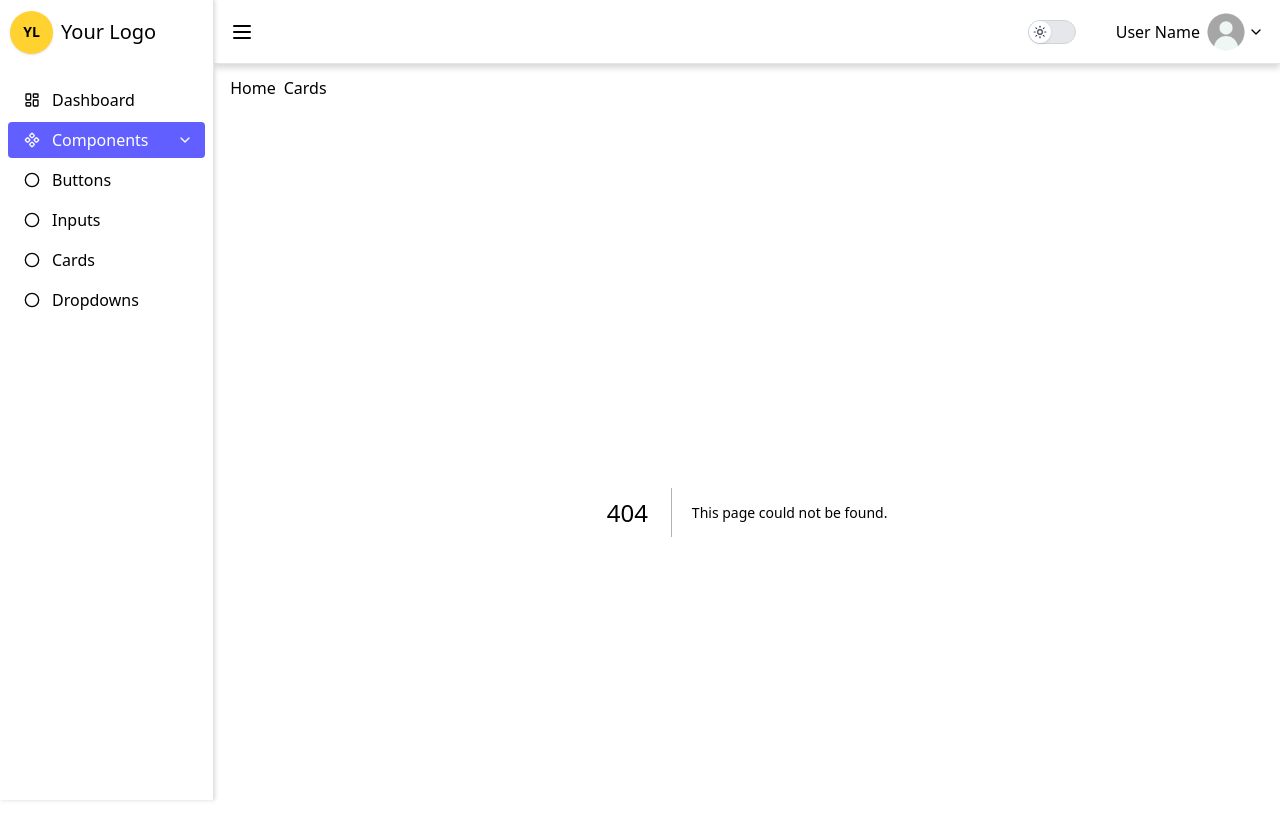
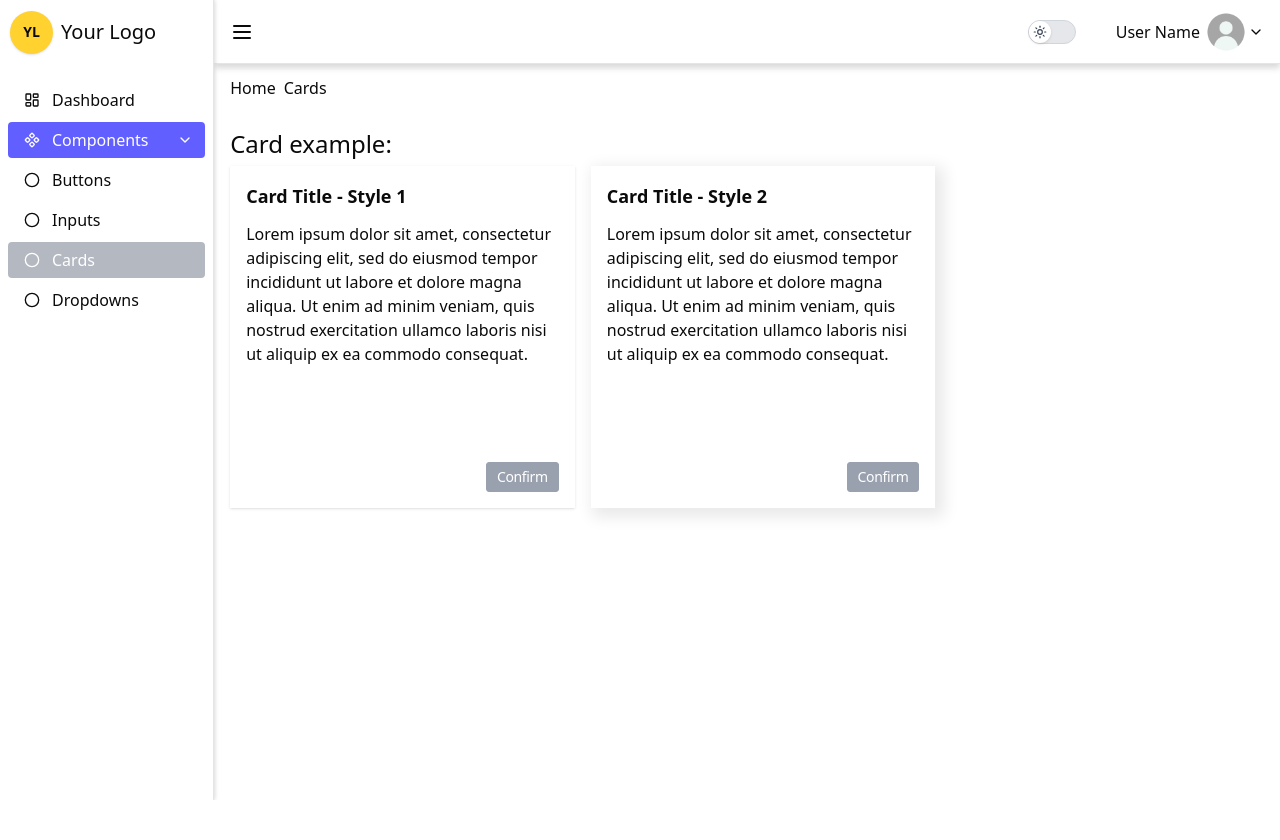
Before and after one commit to arthurHisao/Nextjs-my-own-component, a Next.js app: page /components/cards in a window 1280 px wide. Before the commit this address had no page. Shown: the top 840 px of the page. After the commit the page ends 800 px from the top, so only its background shows below. Built offline with nearby package versions, Linux system fonts and the light colour scheme.

Commit message:
Feat added Card Component

```diff
--- /dev/null
+++ b/src/app/components/cards/page.tsx
@@ -0,0 +1,35 @@
+import Button from "@/components/Button";
+
+export default function Page() {
+    return (
+        <div className="w-full px-4 flex flex-col h-[calc(100vh-112px)] overflow-auto">
+            <h2 className='mt-4 mb-1.5 text-2xl'>Card example:</h2>
+
+            <div className="flex flex-col md:flex-row flex-wrap gap-4">
+                <div className="min-h-60 dark:shadow-white/20 shadow-sm p-4 w-full md:w-1/3 relative">
+                    <div className="text-lg font-bold">Card Title - Style 1</div>
+
+                    <div className="relative min-h-60 max-h-60 overflow-auto">
+                        <p className="my-3 absolute">Lorem ipsum dolor sit amet, consectetur adipiscing elit, sed do eiusmod tempor incididunt ut labore et dolore magna aliqua. Ut enim ad minim veniam, quis nostrud exercitation ullamco laboris nisi ut aliquip ex ea commodo consequat.</p>
+                    </div>
+
+                    <div className="float-end mt-3">
+                        <Button className="font-medium" label="Confirm"/>
+                    </div>
+                </div>
+
+                <div className="min-h-60 dark:shadow-[0px_0px_3px_1px_rgba(255,255,255,0.1),5px_5px_15px_8px_rgba(0,0,0,0.3)] shadow-[5px_5px_15px_4px_rgba(0,0,0,0.09)] p-4 w-full md:w-1/3 relative">
+                    <div className="text-lg font-bold">Card Title - Style 2</div>
+
+                    <div className="relative min-h-60 max-h-60 overflow-auto">
+                        <p className="my-3 absolute">Lorem ipsum dolor sit amet, consectetur adipiscing elit, sed do eiusmod tempor incididunt ut labore et dolore magna aliqua. Ut enim ad minim veniam, quis nostrud exercitation ullamco laboris nisi ut aliquip ex ea commodo consequat.</p>
+                    </div>
+
+                    <div className="float-end mt-3">
+                        <Button className="font-medium" label="Confirm"/>
+                    </div>
+                </div>
+            </div>
+        </div>
+    )
+}
--- a/src/components/Button/index.tsx
+++ b/src/components/Button/index.tsx
@@ -5,7 +5,7 @@ import LoadingComponent from '@/components/LoadingComponent'
 interface Properties {
     size?: string
     color?: string
-    label: string
+    label?: string
     icon?: string
     iconRight?: boolean
     loading?: boolean
--- a/src/components/Card/index.tsx
+++ b/src/components/Card/index.tsx
@@ -0,0 +1,32 @@
+import Button from "../Button";
+
+export function Card({ children }) {
+    return (
+        <div className="min-h-60 dark:shadow-white/20 shadow-sm p-4 w-full md:w-1/3 relative">
+            {children}
+        </div>
+    )
+}
+
+export function CardHeader() {
+    return (
+        <div className="text-lg font-bold">Card Title - Style 1</div>
+    )
+}
+
+
+export function CardContent() {
+    return (
+        <div className="relative min-h-60 max-h-60 overflow-auto">
+            <p className="my-3 absolute">Lorem ipsum dolor sit amet, consectetur adipiscing elit, sed do eiusmod tempor incididunt ut labore et dolore magna aliqua. Ut enim ad minim veniam, quis nostrud exercitation ullamco laboris nisi ut aliquip ex ea commodo consequat.</p>
+        </div>
+    )
+}
+
+export function CardFooter() {
+    return (
+        <div className="float-end mt-3">
+            <Button className="font-medium" label="Confirm"/>
+        </div>
+    )
+}
--- a/src/components/Sidebar/index.tsx
+++ b/src/components/Sidebar/index.tsx
@@ -55,7 +55,7 @@ export default function Sidebar() {
                 {
                     label: 'Cards',
                     icon: 'Circle',
-                    url: '#'
+                    url: '/components/cards'
                 },
                 {
                     label: 'Dropdowns',
```
